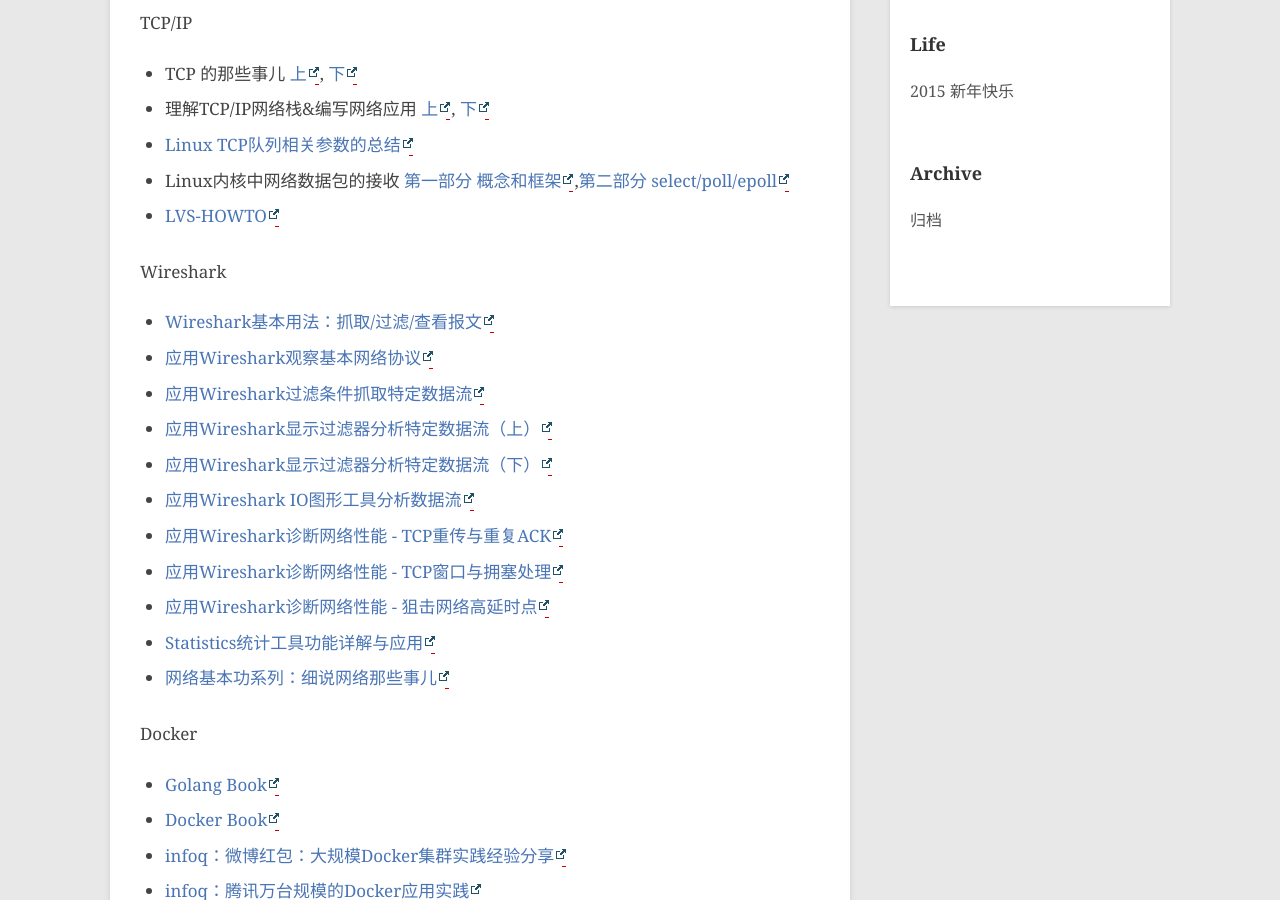
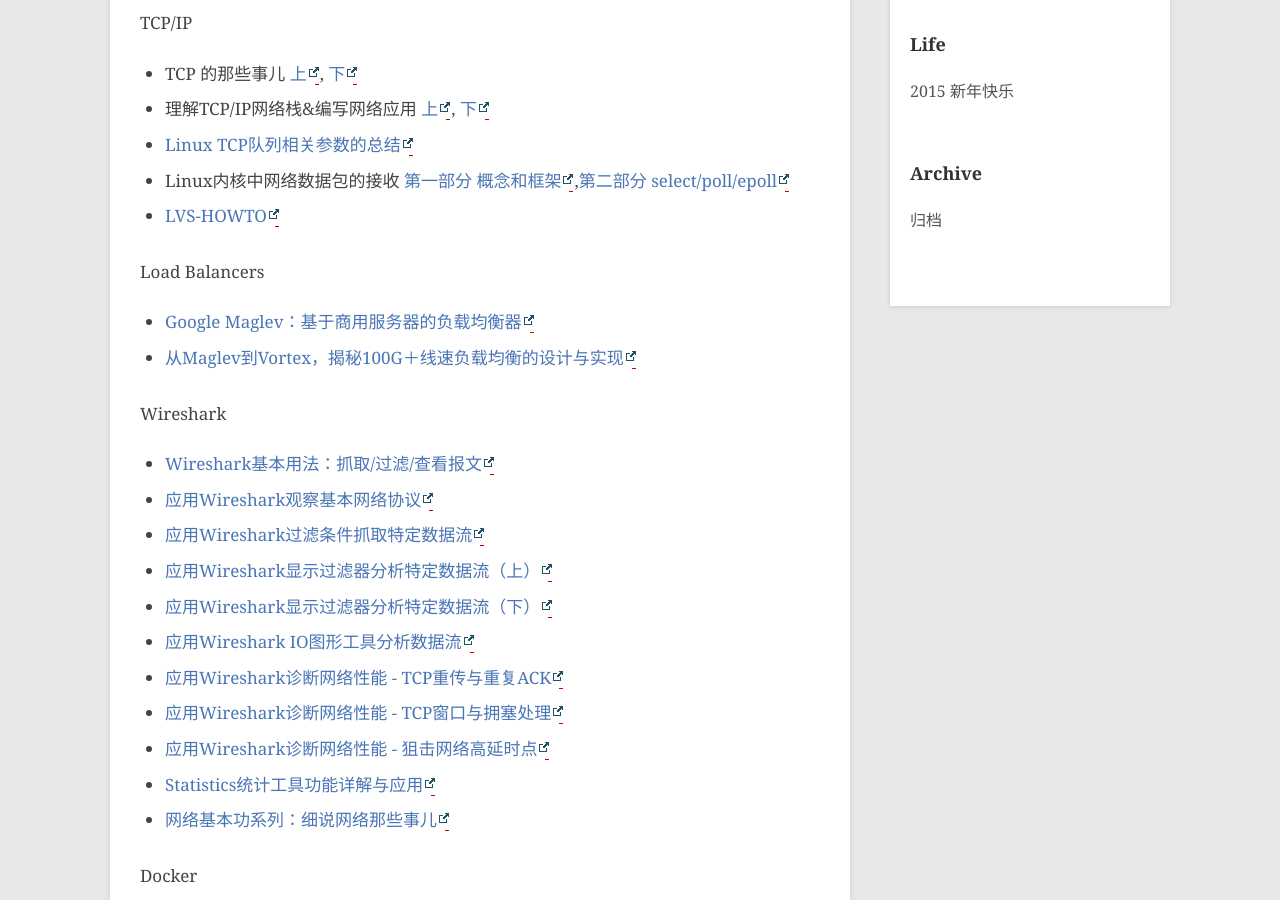
Before and after one commit to hushi55/hushi55.github.io, a Jekyll site: the page built from _posts/blog/2015-01-30-blogs.md, in a window 1280 px wide and 900 px high, scrolled down 1193 px. Built offline with Jekyll 4.4.1, drawn with Linux system fonts in a browser that asks for light colours; Markdown is read by kramdown in place of the engine named in the settings; comment, search, counter and statistics services are not loaded.

Commit message:
add Load Balancer blogs

```diff
--- a/_posts/blog/2015-01-30-blogs.md
+++ b/_posts/blog/2015-01-30-blogs.md
@@ -44,6 +44,11 @@
 - [Linux TCP队列相关参数的总结](http://blog.sina.com.cn/s/blog_e59371cc0102vg4n.html)
 -  Linux内核中网络数据包的接收 [第一部分 概念和框架](http://blog.csdn.net/dog250/article/details/50528280),[第二部分 select/poll/epoll](http://blog.csdn.net/dog250/article/details/50528373)
 - [LVS-HOWTO](http://www.austintek.com/LVS/LVS-HOWTO/HOWTO/index.html)
+
+Load Balancers
+
+- [Google Maglev：基于商用服务器的负载均衡器](http://www.infoq.com/cn/news/2016/03/google-maglev)
+- [从Maglev到Vortex，揭秘100G＋线速负载均衡的设计与实现](http://www.infoq.com/cn/articles/Maglev-Vortex)
 
 Wireshark
 
```
